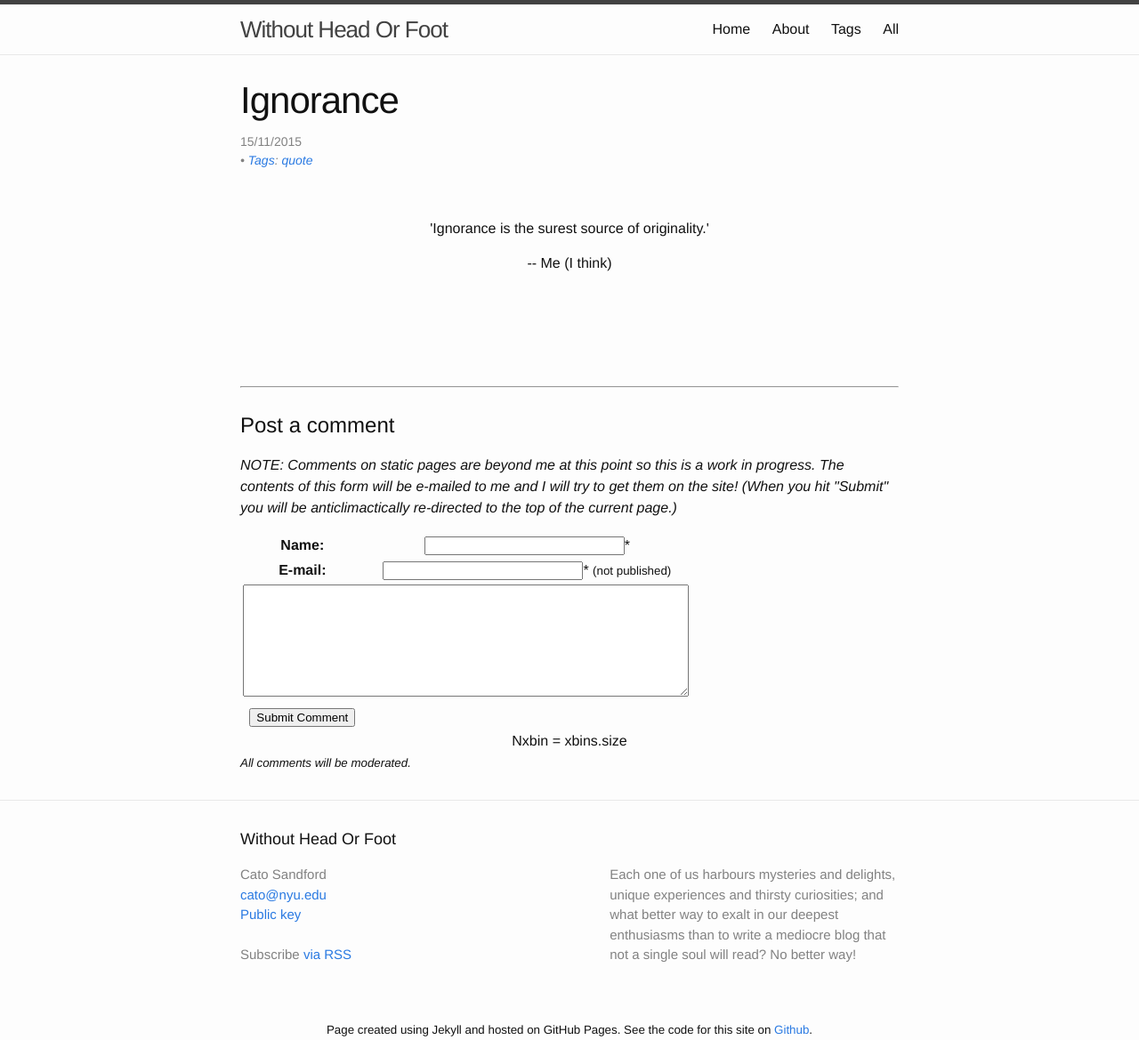
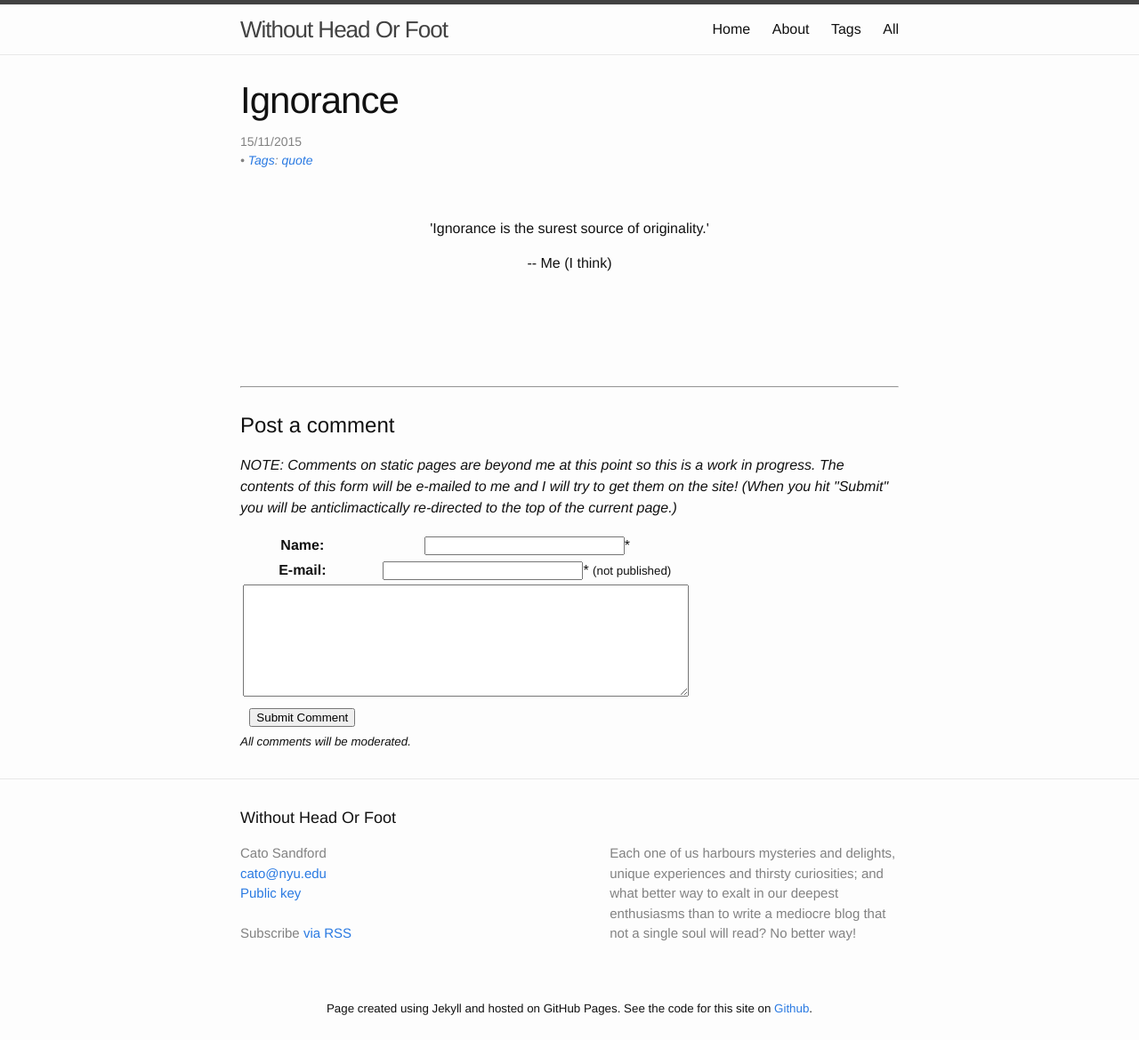
Before and after one commit to Allium/WithoutHeadOrFoot, a Jekyll site: the page built from _posts/2015-11-15-Ignorance.md, in a window 1280 px wide. Shown: the whole page at 89% size. Built offline with Jekyll 4.4.1, drawn with Linux system fonts in a browser that asks for light colours; after the commit the page ends 1145 px from its top, so only the background shows below that.

Commit message:
Typo in comments box

```diff
--- a/_includes/comment_template.html
+++ b/_includes/comment_template.html
@@ -54,8 +54,7 @@
 				<td><input type="submit" value="Submit Comment" /></td>
 			</tr>
 		</table>
-
-	Nxbin = xbins.size		<input type="hidden" name="_next" value="{{site.baseurl}}{{page.url}}" />
+	<input type="hidden" name="_next" value="{{site.baseurl}}{{page.url}}" />
 	</form>
 	<small><i>All comments will be moderated.</i></small>
 </div>
```
